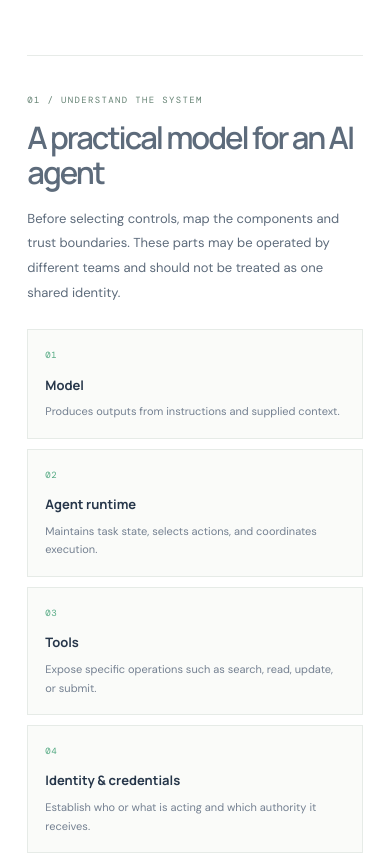
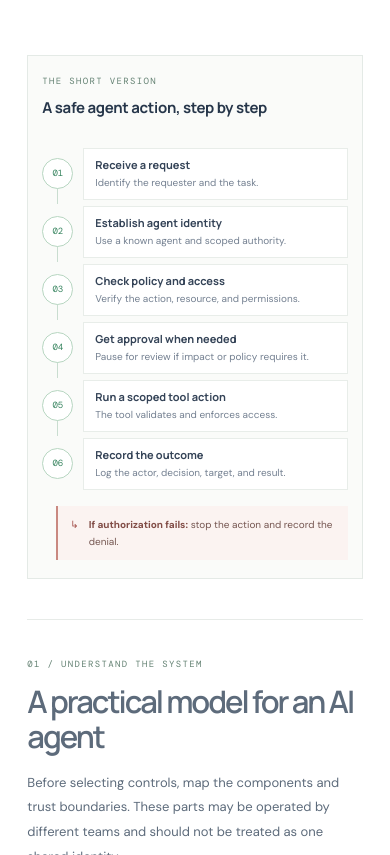
Before and after one commit to krishnabharambe/krishnabharambe.github.io, a plain HTML site: page Thinking/AIAgentsecurity/index.html in a window 390 px wide. Shown: the part 1645-2500 px from the top of the page. Drawn offline with nearby package versions, Linux system fonts and the light colour scheme.

Commit message:
Add AI agent security flow diagram
Co-authored-by: Copilot <223556219+Copilot@users.noreply.github.com>

```diff
--- a/Thinking/AIAgentsecurity/ai-agent-security.css
+++ b/Thinking/AIAgentsecurity/ai-agent-security.css
@@ -1,5 +1,19 @@
 .agent-hero-art .article-orbit-one { width: 88%; height: 88%; }
 .agent-hero-art .article-orbit-two { width: 63%; height: 63%; }
+.agent-flow { max-width: 620px; margin: 36px 0 50px; padding: 25px; border: 1px solid #e4eae6; background: #fafbf9; }
+.agent-flow figcaption { display: grid; gap: 5px; margin-bottom: 22px; }
+.agent-flow figcaption .eyebrow { margin: 0; color: #648273; font-size: 9px; }
+.agent-flow figcaption > strong { color: #26364a; font-family: var(--display); font-size: 17px; letter-spacing: -.02em; }
+.agent-flow-steps { display: grid; gap: 0; margin: 0; padding: 0; list-style: none; }
+.agent-flow-steps li { position: relative; display: grid; grid-template-columns: 34px 1fr; gap: 13px; align-items: center; min-height: 58px; }
+.agent-flow-steps li:not(:last-child)::after { position: absolute; top: 41px; bottom: -1px; left: 16px; width: 1px; background: #c9ddd0; content: ''; }
+.flow-number { z-index: 1; display: grid; width: 33px; height: 33px; place-items: center; border: 1px solid #b7d6c1; border-radius: 50%; background: #fff; color: #37845f; font-family: var(--mono); font-size: 9px; }
+.agent-flow-steps li > span:last-child { display: grid; gap: 2px; padding: 8px 11px; border: 1px solid #e8ede9; background: #fff; }
+.agent-flow-steps strong { color: #344357; font-family: var(--display); font-size: 12px; line-height: 1.5; }
+.agent-flow-steps small { color: #748091; font-size: 10px; line-height: 1.6; }
+.agent-flow-deny { display: flex; gap: 10px; margin: 13px 0 0 16px; padding: 10px 12px; border-left: 2px solid #c98981; background: #fbf3f1; color: #755651; font-size: 10px; line-height: 1.7; }
+.agent-flow-deny > span:first-child { color: #a34f4b; }
+.agent-flow-deny strong { color: #814c46; }
 .agent-component-grid { display: grid; grid-template-columns: repeat(2,minmax(0,1fr)); gap: 10px; margin: 24px 0; }
 .agent-component-grid > div { padding: 17px; border: 1px solid #e6ebe7; background: #fafbf9; }
 .agent-component-grid > div > span { display: block; margin-bottom: 8px; color: #51a881; font-family: var(--mono); font-size: 9px; letter-spacing: .06em; }
@@ -27,6 +41,13 @@
 .agent-rollout strong { color: #2c3c4f; font-family: var(--display); font-size: 12px; }
 .agent-rollout p { margin: 0; color: #748091; font-size: 11px; line-height: 1.7; }
 @media (max-width: 680px) {
+  .agent-flow { margin: 29px 0 40px; padding: 18px 14px; }
+  .agent-flow figcaption > strong { font-size: 15px; }
+  .agent-flow-steps li { grid-template-columns: 31px 1fr; gap: 10px; }
+  .agent-flow-steps li:not(:last-child)::after { left: 15px; }
+  .flow-number { width: 31px; height: 31px; }
+  .agent-flow-steps strong { font-size: 11px; }
+  .agent-flow-deny { margin-left: 14px; }
   .article-nav a.thinking-link { display: inline-block; margin-right: 14px; }
   .agent-component-grid { grid-template-columns: 1fr; }
   .approval-scale { grid-template-columns: 1fr; }
--- a/Thinking/AIAgentsecurity/index.html
+++ b/Thinking/AIAgentsecurity/index.html
@@ -108,6 +108,22 @@
             <span class="callout-mark" aria-hidden="true">i</span>
             <p><strong>Start with bounded autonomy.</strong> Give the agent only the capabilities required for its task. Keep consequential actions reviewable, and make safe behavior the default when identity, policy, or context cannot be verified.</p>
           </aside>
+
+          <figure class="agent-flow" aria-labelledby="agent-flow-title">
+            <figcaption>
+              <span class="eyebrow">THE SHORT VERSION</span>
+              <strong id="agent-flow-title">A safe agent action, step by step</strong>
+            </figcaption>
+            <ol class="agent-flow-steps">
+              <li><span class="flow-number">01</span><span><strong>Receive a request</strong><small>Identify the requester and the task.</small></span></li>
+              <li><span class="flow-number">02</span><span><strong>Establish agent identity</strong><small>Use a known agent and scoped authority.</small></span></li>
+              <li><span class="flow-number">03</span><span><strong>Check policy and access</strong><small>Verify the action, resource, and permissions.</small></span></li>
+              <li><span class="flow-number">04</span><span><strong>Get approval when needed</strong><small>Pause for review if impact or policy requires it.</small></span></li>
+              <li><span class="flow-number">05</span><span><strong>Run a scoped tool action</strong><small>The tool validates and enforces access.</small></span></li>
+              <li><span class="flow-number">06</span><span><strong>Record the outcome</strong><small>Log the actor, decision, target, and result.</small></span></li>
+            </ol>
+            <p class="agent-flow-deny"><span aria-hidden="true">↳</span><span><strong>If authorization fails:</strong> stop the action and record the denial.</span></p>
+          </figure>
 
           <section id="agent-model" class="article-section">
             <p class="eyebrow">01 / Understand the system</p>
```
